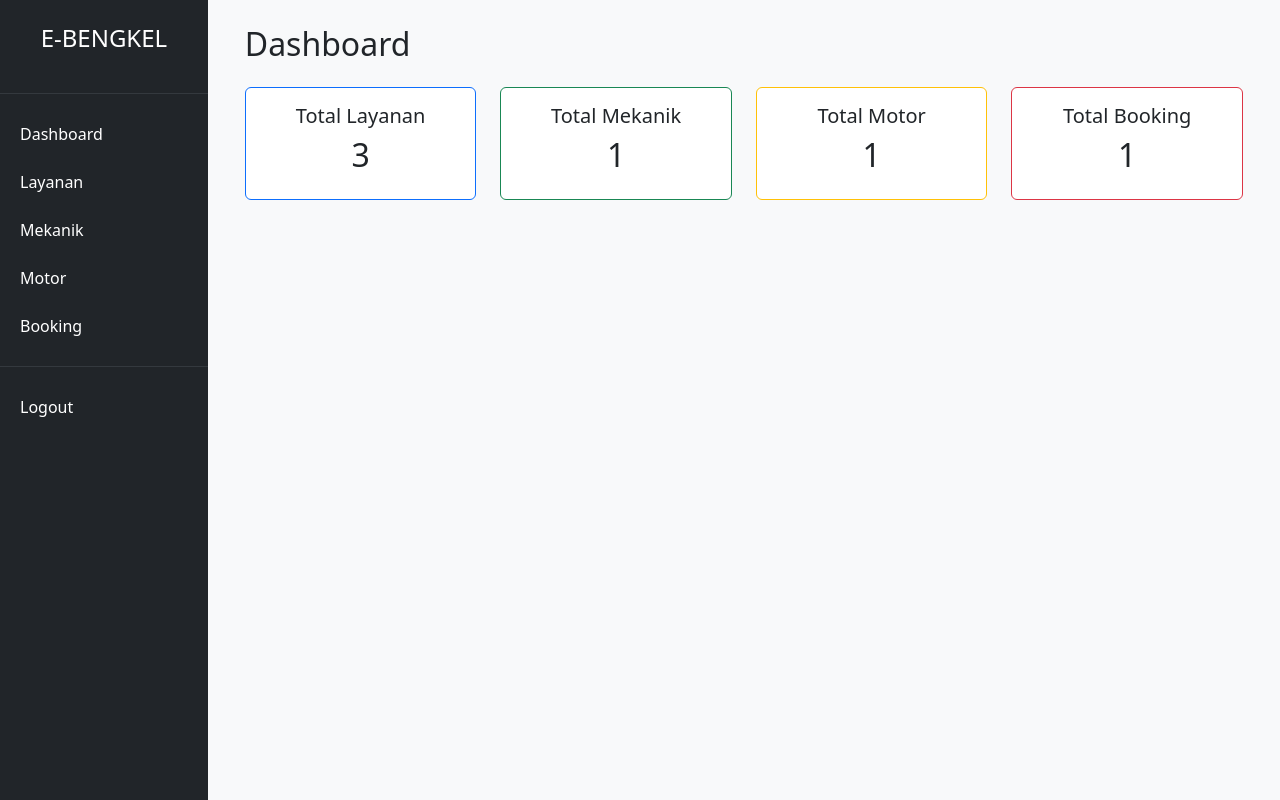
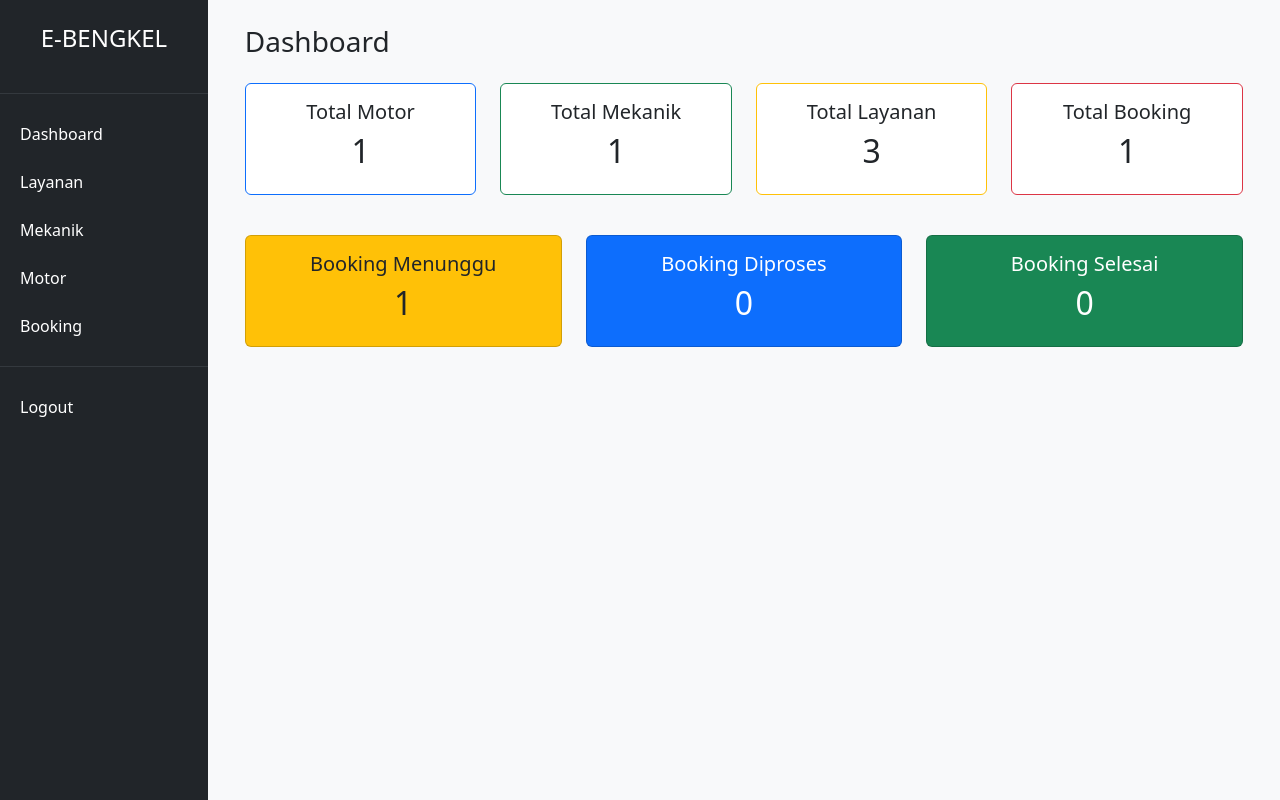
Before and after one commit to fitrahhidayatullah006/e-bengkel, a CodeIgniter app: page /index.php/dashboard in a window 1280 px wide. Run offline with CodeIgniter, Linux system fonts and the light colour scheme; a user stored in the database is signed in; data comes from the database, SQL or seed files in the repository.

Commit message:
uprgade ui dashboard

```diff
--- a/application/controllers/Dashboard.php
+++ b/application/controllers/Dashboard.php
@@ -15,17 +15,36 @@ class Dashboard extends CI_Controller
     }
 
     public function index()
-    {
-        $data['title'] = 'Dashboard';
+{
+    if(!$this->session->userdata('login')){
+        redirect('auth');
+    }
 
-        $data['layanan'] = $this->Dashboard_model->totalLayanan();
-        $data['mekanik'] = $this->Dashboard_model->totalMekanik();
-        $data['motor'] = $this->Dashboard_model->totalMotor();
-        $data['booking'] = $this->Dashboard_model->totalBooking();
+    $data['title'] = 'Dashboard';
 
-        $this->load->view('templates/header', $data);
-        $this->load->view('templates/sidebar');
-        $this->load->view('dashboard/index', $data);
-        $this->load->view('templates/footer');
-    }
+    $data['total_motor'] = $this->db->count_all('motor');
+
+    $data['total_mekanik'] = $this->db->count_all('mekanik');
+
+    $data['total_layanan'] = $this->db->count_all('layanan');
+
+    $data['total_booking'] = $this->db->count_all('booking');
+
+    $data['booking_menunggu'] = $this->db
+        ->where('status','Menunggu')
+        ->count_all_results('booking');
+
+    $data['booking_diproses'] = $this->db
+        ->where('status','Diproses')
+        ->count_all_results('booking');
+
+    $data['booking_selesai'] = $this->db
+        ->where('status','Selesai')
+        ->count_all_results('booking');
+
+    $this->load->view('templates/header',$data);
+    $this->load->view('templates/sidebar');
+    $this->load->view('dashboard/index',$data);
+    $this->load->view('templates/footer');
 }
+}
--- a/application/views/dashboard/index.php
+++ b/application/views/dashboard/index.php
@@ -1,14 +1,14 @@
 <div class="container-fluid">
 
-    <h2 class="mb-4">Dashboard</h2>
+    <h3 class="mb-4">Dashboard</h3>
 
     <div class="row">
 
         <div class="col-md-3 mb-3">
             <div class="card border-primary">
                 <div class="card-body text-center">
-                    <h5>Total Layanan</h5>
-                    <h2><?= $layanan ?></h2>
+                    <h5>Total Motor</h5>
+                    <h2><?= $total_motor; ?></h2>
                 </div>
             </div>
         </div>
@@ -17,7 +17,7 @@
             <div class="card border-success">
                 <div class="card-body text-center">
                     <h5>Total Mekanik</h5>
-                    <h2><?= $mekanik ?></h2>
+                    <h2><?= $total_mekanik; ?></h2>
                 </div>
             </div>
         </div>
@@ -25,8 +25,8 @@
         <div class="col-md-3 mb-3">
             <div class="card border-warning">
                 <div class="card-body text-center">
-                    <h5>Total Motor</h5>
-                    <h2><?= $motor ?></h2>
+                    <h5>Total Layanan</h5>
+                    <h2><?= $total_layanan; ?></h2>
                 </div>
             </div>
         </div>
@@ -35,7 +35,38 @@
             <div class="card border-danger">
                 <div class="card-body text-center">
                     <h5>Total Booking</h5>
-                    <h2><?= $booking ?></h2>
+                    <h2><?= $total_booking; ?></h2>
+                </div>
+            </div>
+        </div>
+
+    </div>
+
+    <div class="row mt-4">
+
+        <div class="col-md-4 mb-3">
+            <div class="card bg-warning text-dark">
+                <div class="card-body text-center">
+                    <h5>Booking Menunggu</h5>
+                    <h2><?= $booking_menunggu; ?></h2>
+                </div>
+            </div>
+        </div>
+
+        <div class="col-md-4 mb-3">
+            <div class="card bg-primary text-white">
+                <div class="card-body text-center">
+                    <h5>Booking Diproses</h5>
+                    <h2><?= $booking_diproses; ?></h2>
+                </div>
+            </div>
+        </div>
+
+        <div class="col-md-4 mb-3">
+            <div class="card bg-success text-white">
+                <div class="card-body text-center">
+                    <h5>Booking Selesai</h5>
+                    <h2><?= $booking_selesai; ?></h2>
                 </div>
             </div>
         </div>
```
